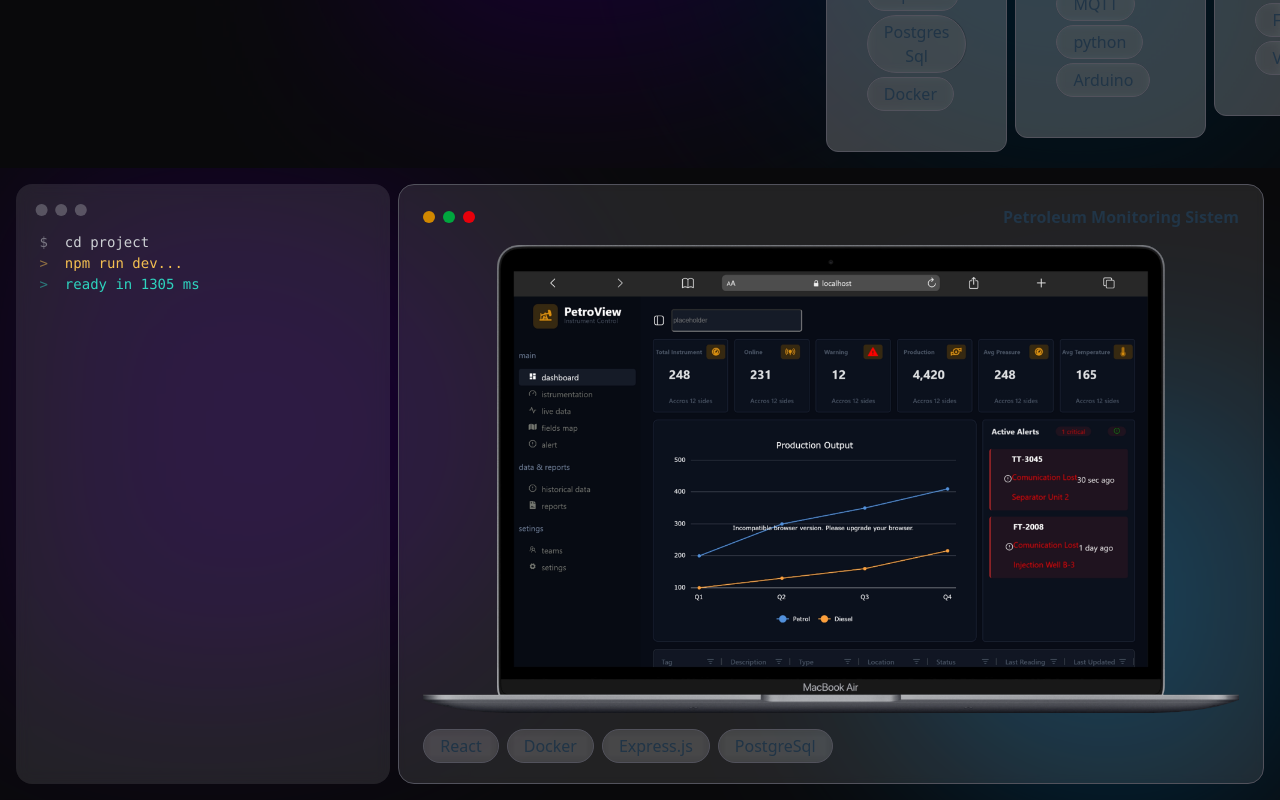
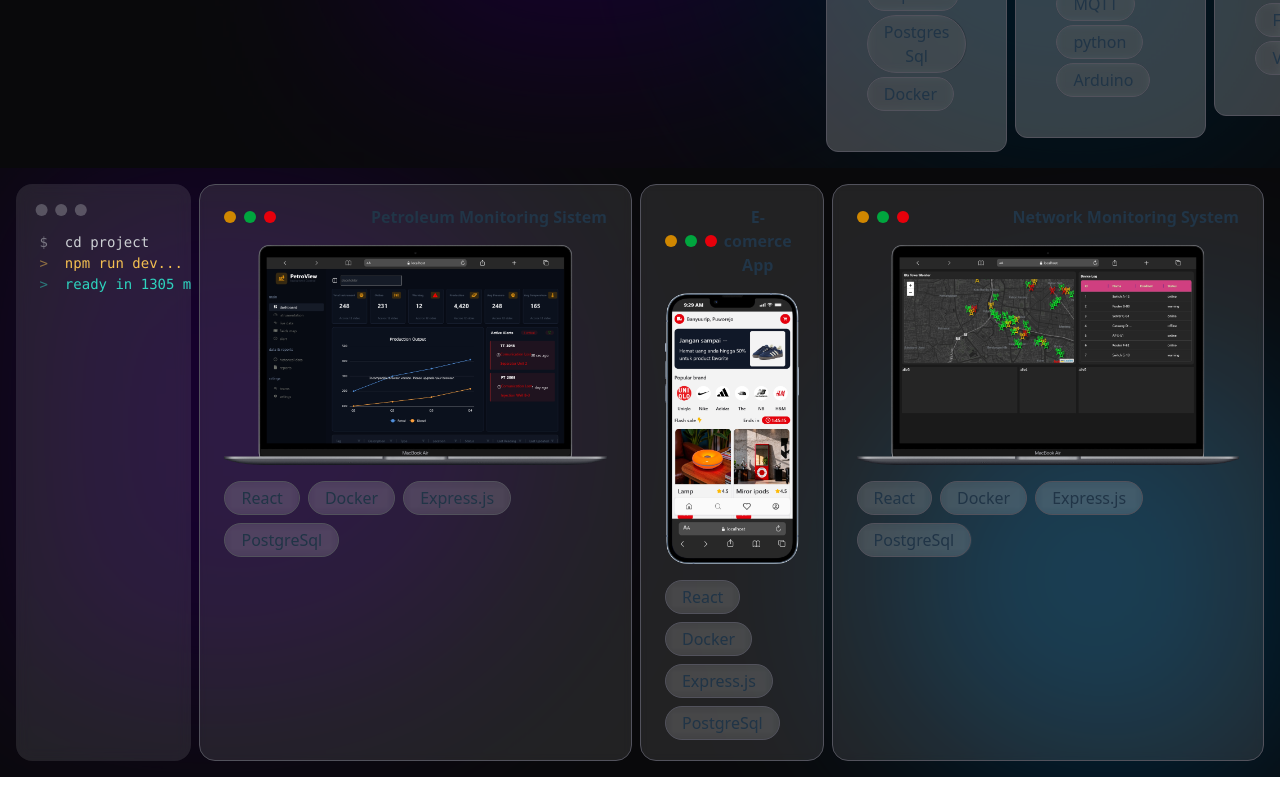
Before and after one commit to adibmisbahul/portofolio, a React (Vite) app: page / in a window 1280 px wide. Shown: the part 1262-2062 px from the top of the page. After the commit the page ends 2039 px from the top, so only its background shows below. Built offline with nearby package versions, Linux system fonts and the light colour scheme.

Commit message:
add new object in cardProject

```diff
--- a/src/components/CardProject.jsx
+++ b/src/components/CardProject.jsx
@@ -1,5 +1,6 @@
 import Image1 from "../assets/image1.png";
 import Image2 from "../assets/image2.png";
+import Image3 from "../assets/image3.png";
 import TagText from "./TagText";
 
 const ActionCircle = () => {
@@ -17,6 +18,16 @@ export default function CardProject() {
     {
       cardTitle: "Petroleum Monitoring Sistem",
       image: Image1,
+      tag: ["React", "Docker", "Express.js", "PostgreSql"],
+    },
+    {
+      cardTitle: "E-comerce App",
+      image: Image3,
+      tag: ["React", "Docker", "Express.js", "PostgreSql"],
+    },
+    {
+      cardTitle: "Network Monitoring System",
+      image: Image2,
       tag: ["React", "Docker", "Express.js", "PostgreSql"],
     },
   ];
```
Also changed, not shown: src/assets/image3.png (added).
